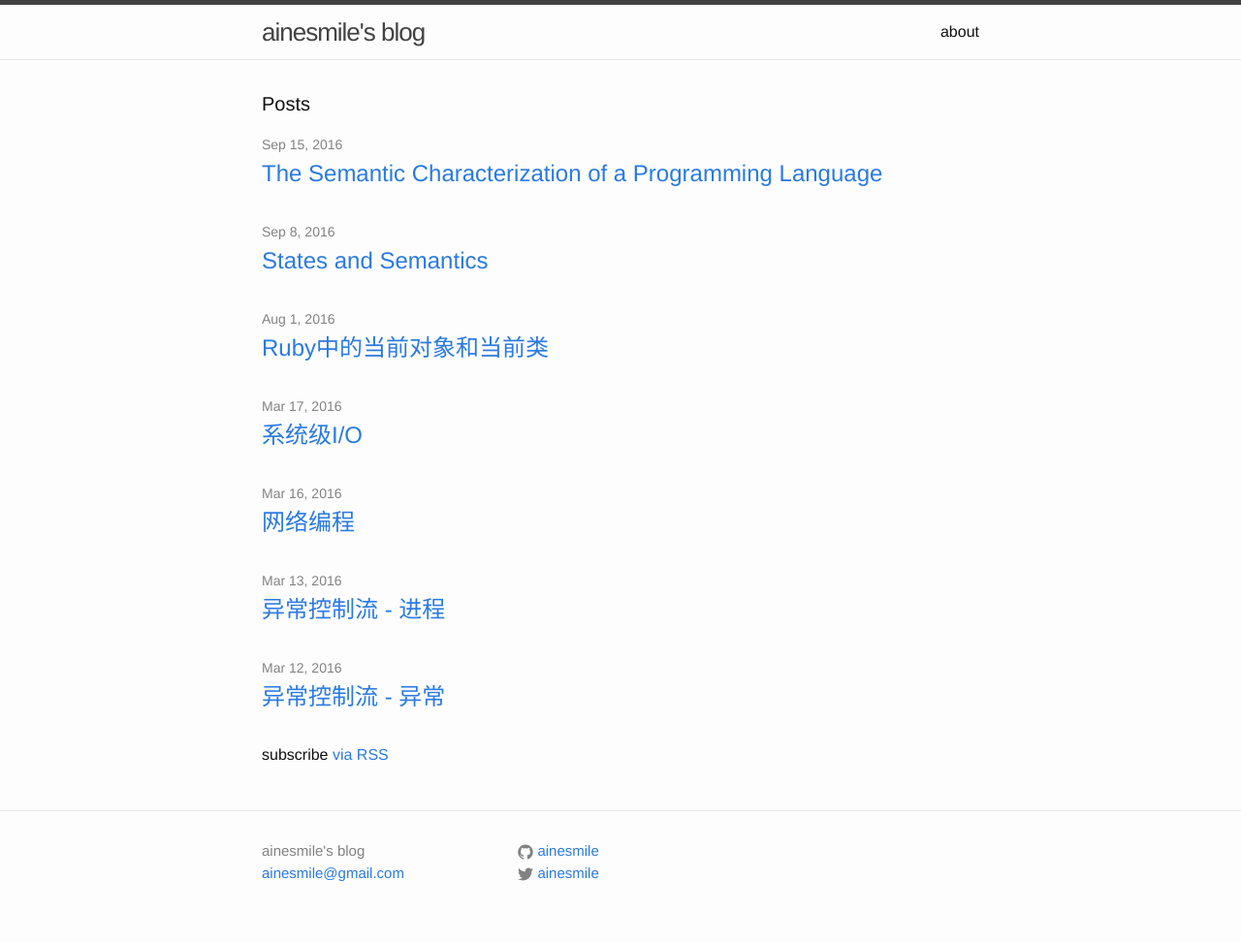
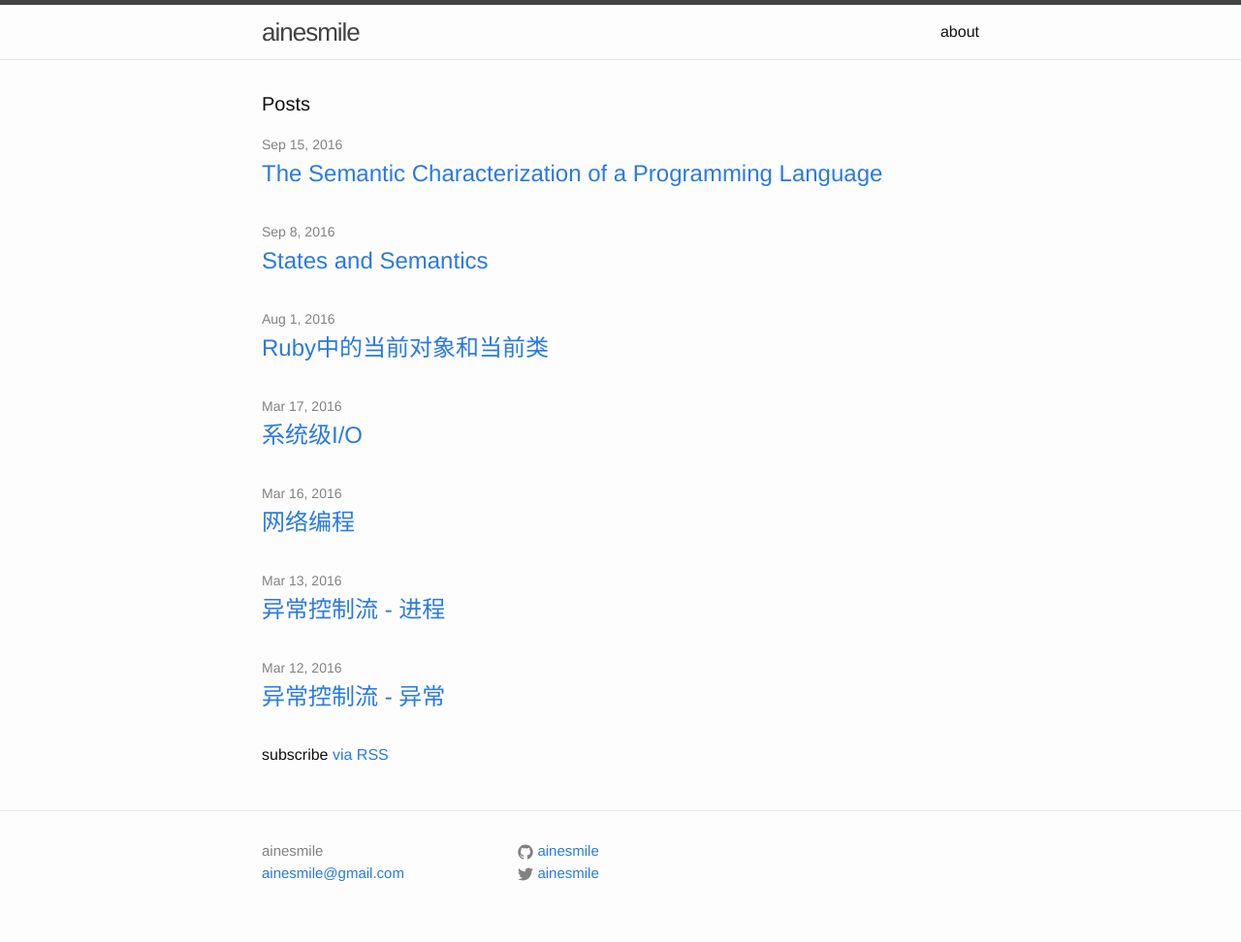
Before and after one commit to ainesmile/ainesmile.github.io, a Jekyll site: the page built from index.html, in a window 1280 px wide. Shown: the whole page at 97% size. Built offline with Jekyll 4.4.1, drawn with Linux system fonts in a browser that asks for light colours.

Commit message:
modify title

```diff
--- a/_config.yml
+++ b/_config.yml
@@ -6,7 +6,7 @@
 # 'jekyll serve'. If you change this file, please restart the server process.
 
 # Site settings
-title: ainesmile's blog
+title: ainesmile
 email: ainesmile@gmail.com
 description: > # this means to ignore newlines until "baseurl:"
 
```
